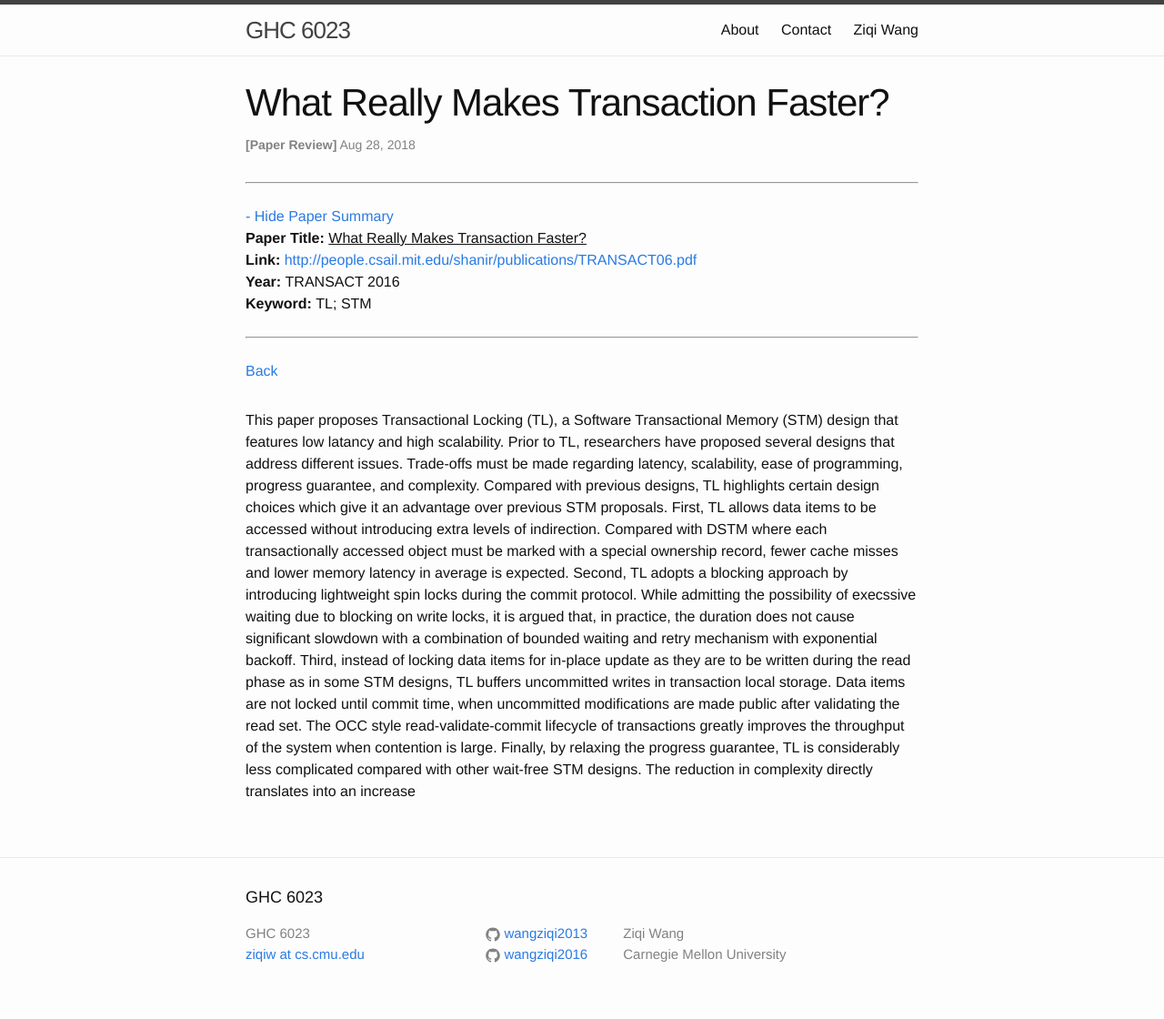
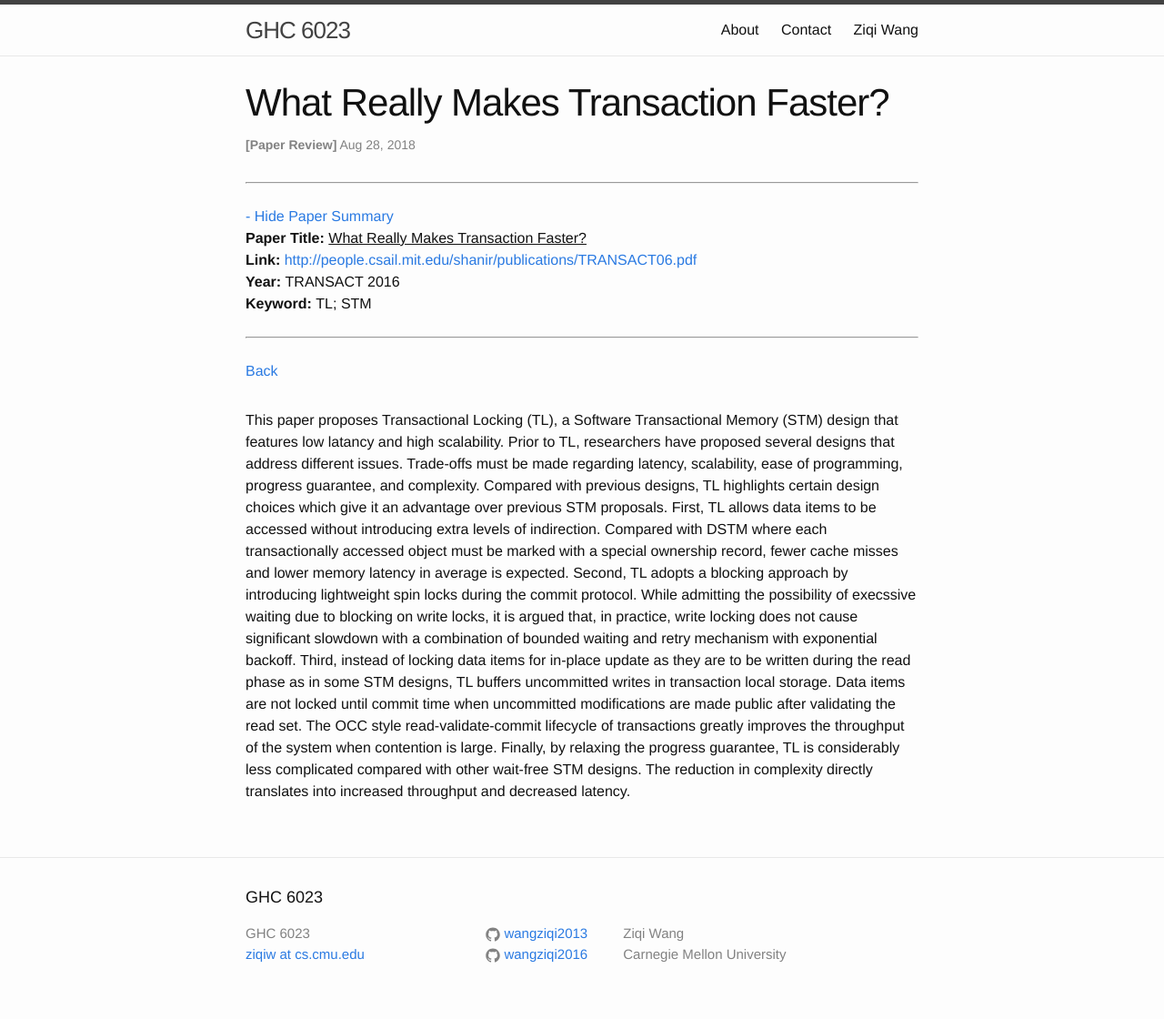
Before and after one commit to wangziqi2013/wangziqi2013.github.io, a Jekyll site: the page built from _posts/2018-08-27-what-really-makes-txn-fast.markdown, in a window 1280 px wide. Shown: the whole page at 91% size. Built offline with Jekyll 4.4.1, drawn with Linux system fonts in a browser that asks for light colours.

Commit message:
Finish first paragraph

```diff
--- a/_posts/2018-08-27-what-really-makes-txn-fast.markdown
+++ b/_posts/2018-08-27-what-really-makes-txn-fast.markdown
@@ -23,11 +23,12 @@ indirection. Compared with DSTM where each transactionally accessed object must
 a special ownership record, fewer cache misses and lower memory latency in average is expected.
 Second, TL adopts a blocking approach by introducing lightweight spin locks during the
 commit protocol. While admitting the possibility of execssive waiting due to blocking on
-write locks, it is argued that, in practice, the duration does not cause significant slowdown
+write locks, it is argued that, in practice, write locking does not cause significant slowdown
 with a combination of bounded waiting and retry mechanism with exponential backoff. Third, instead of
 locking data items for in-place update as they are to be written during the read phase as in some STM designs,
-TL buffers uncommitted writes in transaction local storage. Data items are not locked until commit time,
+TL buffers uncommitted writes in transaction local storage. Data items are not locked until commit time
 when uncommitted modifications are made public after validating the read set. The OCC style read-validate-commit
 lifecycle of transactions greatly improves the throughput of the system when contention is large.
 Finally, by relaxing the progress guarantee, TL is considerably less complicated compared with other
-wait-free STM designs. The reduction in complexity directly translates into an increase
+wait-free STM designs. The reduction in complexity directly translates into increased throughput and decreased
+latency.
```
